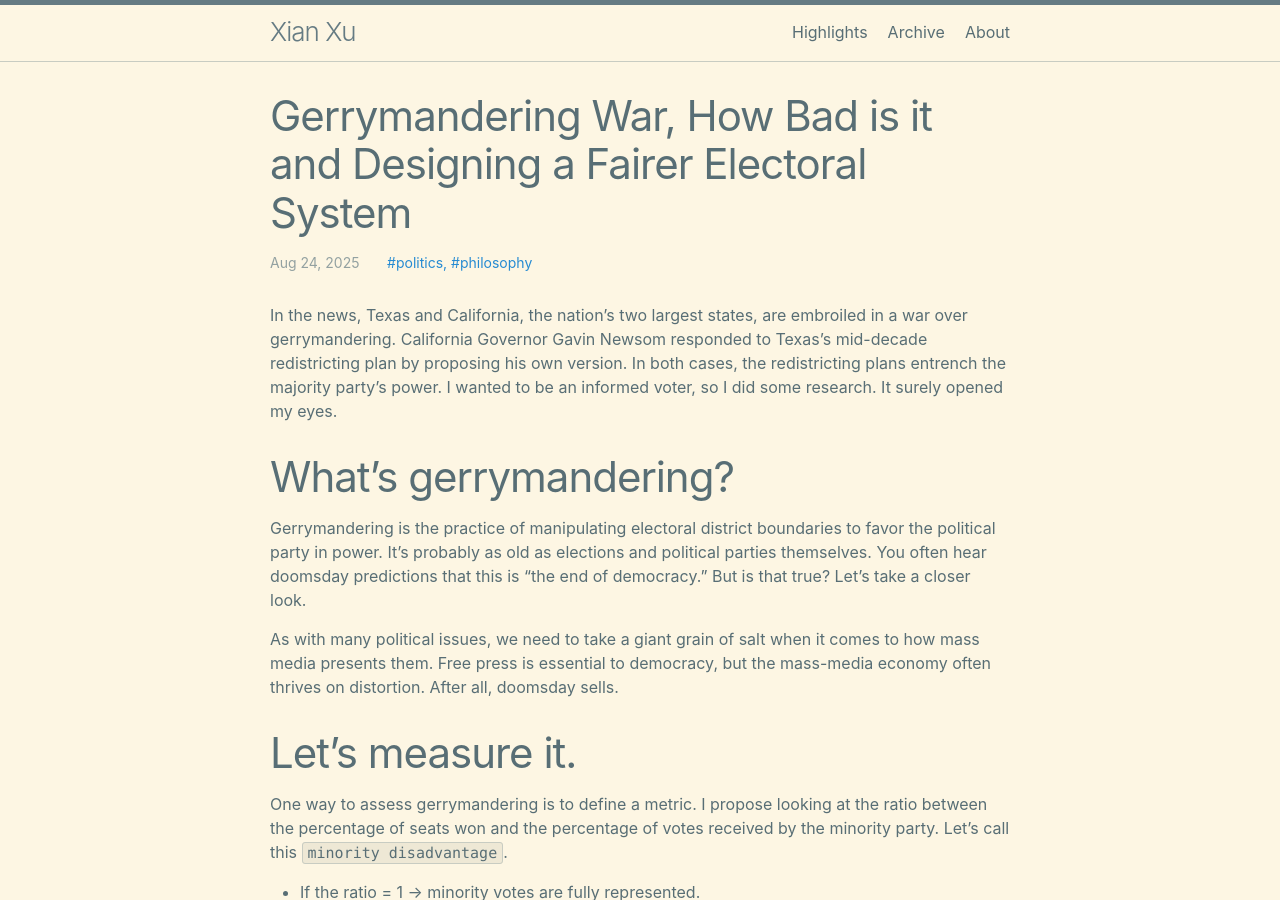
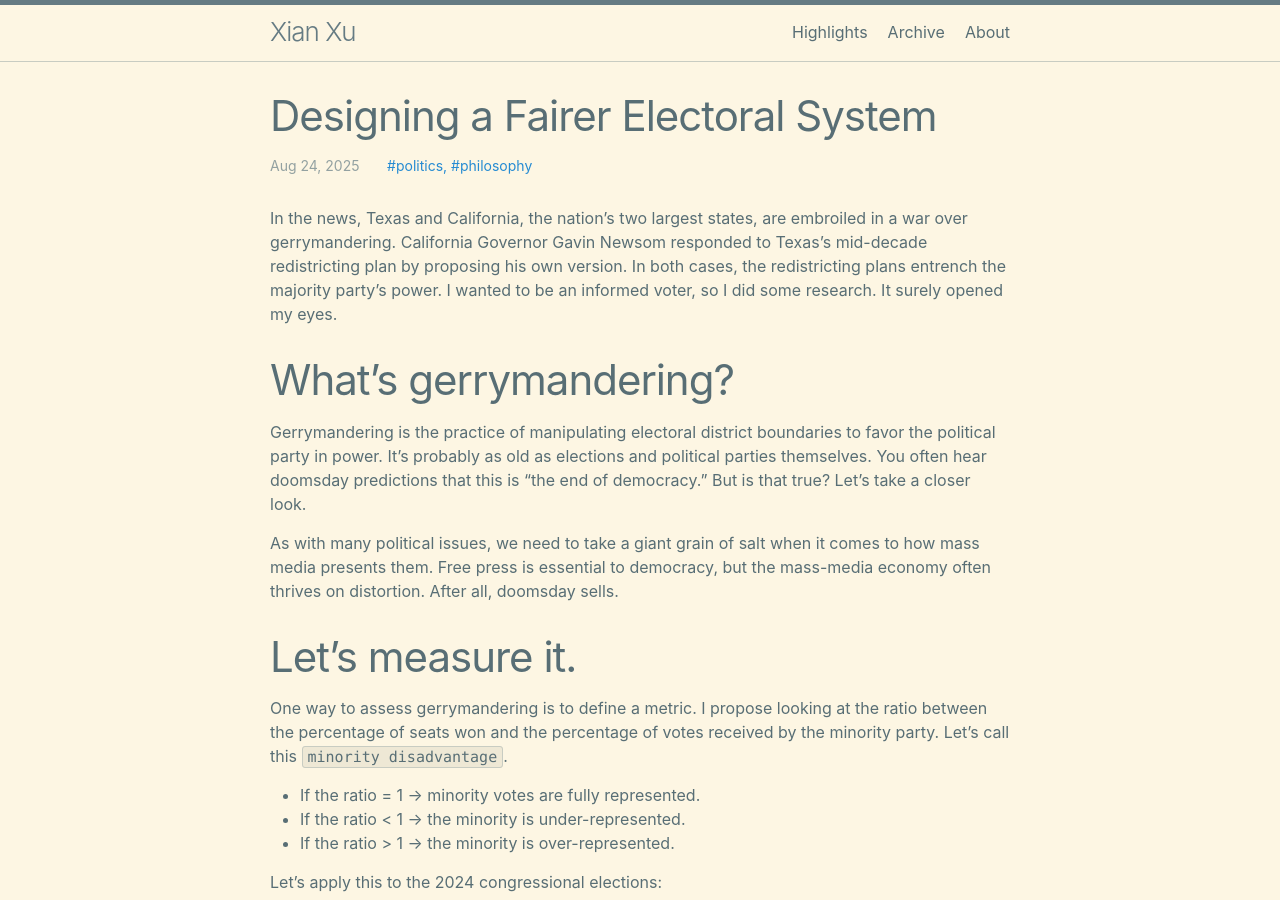
Before and after one commit to xianxu/xianxu.github.io, a Jekyll site: the page built from _posts/2025-08-24-gerrymandering-war.markdown, in a window 1280 px wide and 900 px high. Built offline with Jekyll 4.4.1, drawn with Linux system fonts in a browser that asks for light colours; comment, search, counter and statistics services are not loaded.

Commit message:
Sync latest _posts from remote land

```diff
--- a/_posts/2025-08-24-gerrymandering-war.markdown
+++ b/_posts/2025-08-24-gerrymandering-war.markdown
@@ -1,6 +1,6 @@
 ---
 layout: post
-title:  "Gerrymandering War, How Bad is it and Designing a Fairer Electoral System"
+title:  "Designing a Fairer Electoral System"
 date:   2025-08-24
 tags: politics, philosophy
 comments: true
```
